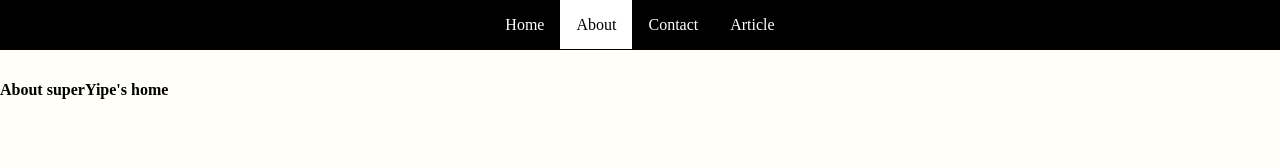
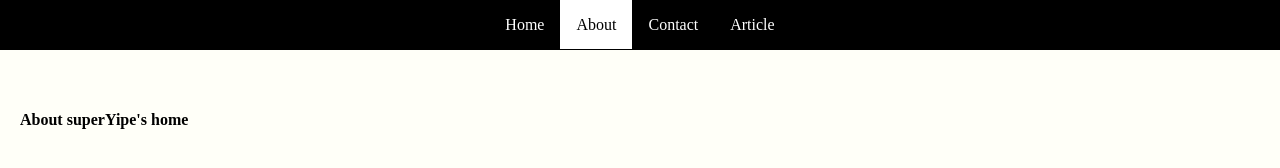
Before and after one commit to EPSON-LEE/genius, a Gatsby site: page /about/ in a window 1280 px wide. Built offline with nearby package versions, Linux system fonts and the light colour scheme; Gatsby itself is replaced by a stand-in of ours.

Commit message:
调整各种

```diff
--- a/src/components/Header/mobileMenu/mobileMenu.module.css
+++ b/src/components/Header/mobileMenu/mobileMenu.module.css
@@ -25,8 +25,9 @@
 }
 
 .mobile_active_menu_font_item {
+  font-weight: bold;
+  color: black;
   background-color: white;
-  color: black;
 }
 
 @media (max-width: 768px) {
--- a/src/components/Layout/layout.module.css
+++ b/src/components/Layout/layout.module.css
@@ -4,6 +4,7 @@
 
 .content {
   max-width: 100%;
-  margin-top: 10px;
+  margin-top: 40px;
   overflow: scroll;
+  padding: 0 20px;
 }
```
